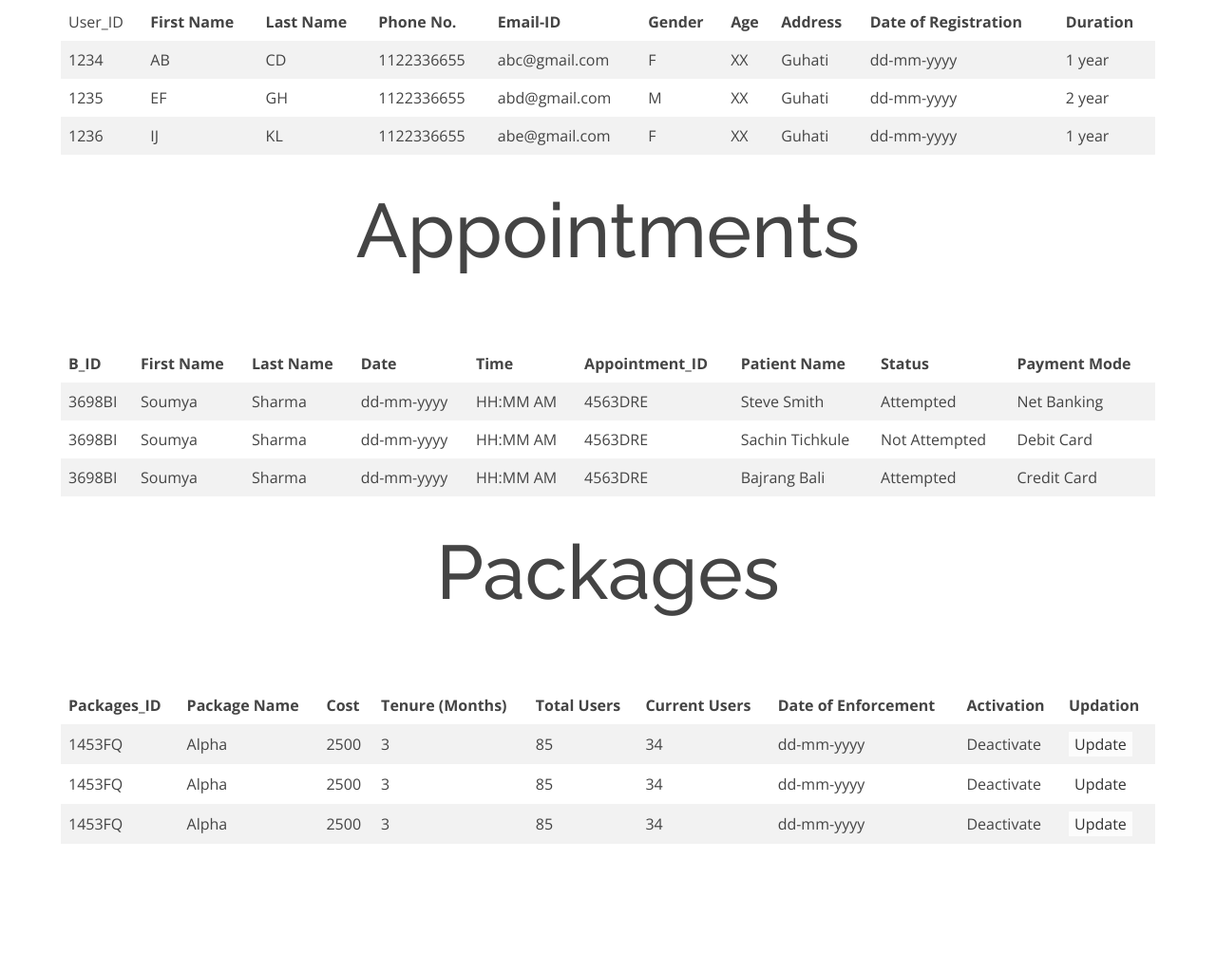
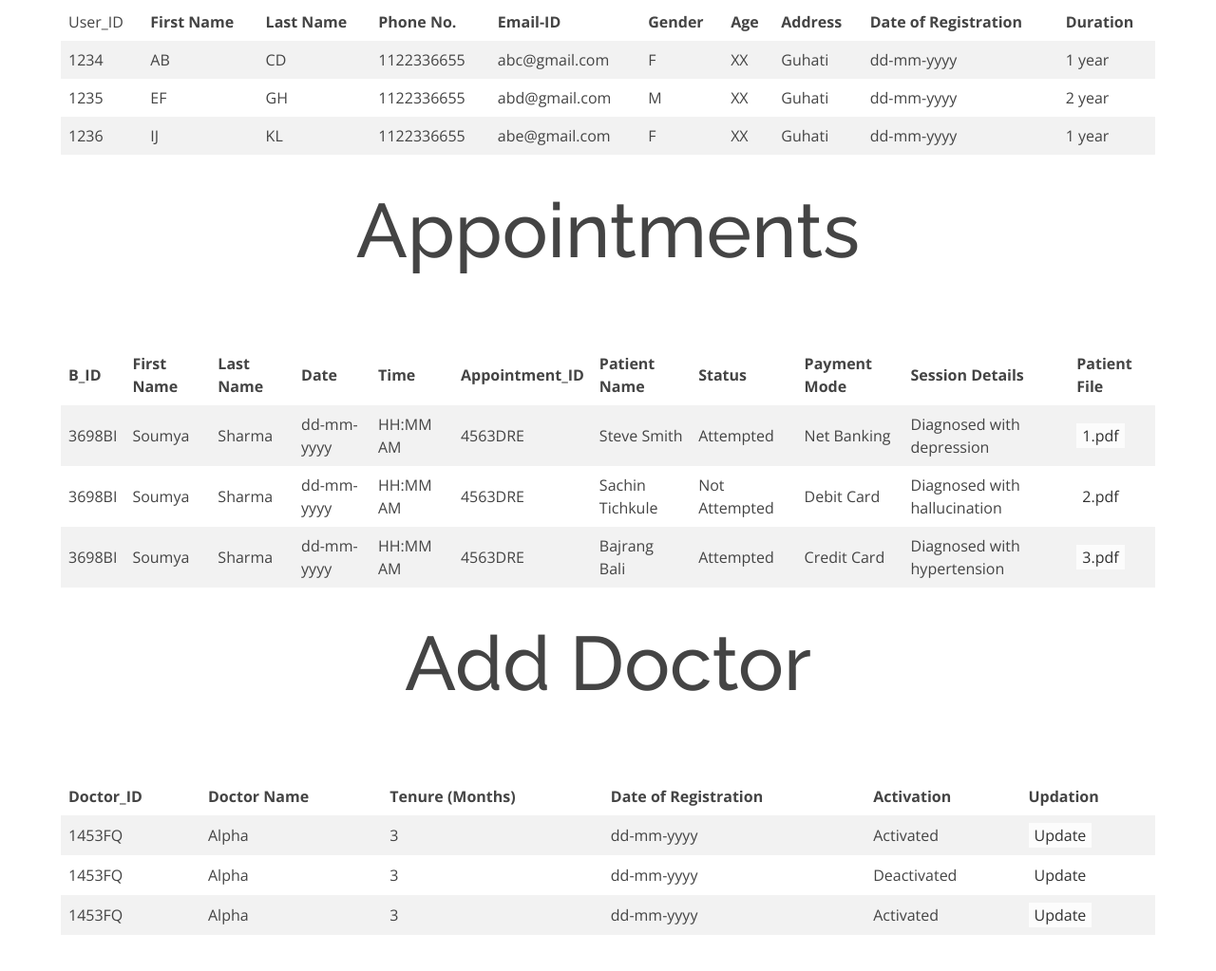
Before and after one commit to Sabarnna1/Astorianz-Doctor-Page, a plain HTML site: page Astorianz-admin-client-main/index.html in a window 1280 px wide. Shown: the part 837-1860 px from the top of the page at 95% size. Before the commit the page ends 1726 px from the top, so only its background shows below. Drawn offline with nearby package versions, Linux system fonts and the light colour scheme.

Commit message:
Add files via upload

```diff
--- a/Astorianz-admin-client-main/index.html
+++ b/Astorianz-admin-client-main/index.html
@@ -1,22 +1,17 @@
 <!DOCTYPE html>
 <html lang="en">
-
   <head>
     <meta charset="utf-8">
     <meta content="width=device-width, initial-scale=1.0" name="viewport">
 
-
     <title>Konfidantee</title>
     <meta content="" name="description">
     <meta content="" name="keywords">
-
     <!-- Favicons -->
     <link href="assets/img/favicon.png" rel="icon">
     <link href="assets/img/apple-touch-icon.png" rel="apple-touch-icon">
-
     <!-- Google Fonts -->
     <link href="https://fonts.googleapis.com/css?family=Open+Sans:300,300i,400,400i,600,600i,700,700i|Raleway:300,300i,400,400i,500,500i,600,600i,700,700i|Poppins:300,300i,400,400i,500,500i,600,600i,700,700i" rel="stylesheet">
-
     <!-- Vendor CSS Files -->
     <link href="assets/vendor/bootstrap/css/bootstrap.min.css" rel="stylesheet">
     <link href="assets/vendor/bootstrap-icons/bootstrap-icons.css" rel="stylesheet">
@@ -24,30 +19,24 @@
     <link href="assets/vendor/glightbox/css/glightbox.min.css" rel="stylesheet">
     <link href="assets/vendor/swiper/swiper-bundle.min.css" rel="stylesheet">
     <link href="assets/css/style.css" rel="stylesheet">
-
     <script src="https://kit.fontawesome.com/dbed6b6114.js" crossorigin="anonymous"></script>
 
-
   </head>
-
   <body>
-
     <!-- **** Header Area Start ***** -->
     <header id="header" class="fixed-top header-transparent">
       <div class="container d-flex align-items-center justify-content-between">
 
         <a href="index.html" class="logo"><img src="assets/img/logo.png" alt="" class="img-fluid"></a>
-
         <nav id="navbar" class="navbar">
           <ul>
             <li><a class="nav-link scrollto active" href="#userlist">Doctors List</a></li>
             <li><a class="nav-link scrollto" href="#bookings">Appointments</a></li>
             <li><a class="nav-link scrollto" href="#reviews">Reviews</a></li>
-          <li><a class="nav-link scrollto" href="#packages">Packages</a></li>
+            <li><a class="nav-link scrollto" href="#add_doctors">Add Doctors</a></li>
           </ul>
 
           <!-- <i class="bi bi-list mobile-nav-toggle"></i> -->
-
           <button class="menu mobile-nav-toggle" onclick="this.classList.toggle('opened');this.setAttribute('aria-expanded', this.classList.contains('opened'))" aria-label="Main Menu">
           <svg width="40" height="40" viewBox="0 0 100 100">
             <path class="line line1" d="M 20,29.000046 H 80.000231 C 80.000231,29.000046 94.498839,28.817352 94.532987,66.711331 94.543142,77.980673 90.966081,81.670246 85.259173,81.668997 79.552261,81.667751 75.000211,74.999942 75.000211,74.999942 L 25.000021,25.000058" />
@@ -55,9 +44,7 @@
             <path class="line line3" d="M 20,70.999954 H 80.000231 C 80.000231,70.999954 94.498839,71.182648 94.532987,33.288669 94.543142,22.019327 90.966081,18.329754 85.259173,18.331003 79.552261,18.332249 75.000211,25.000058 75.000211,25.000058 L 25.000021,74.999942" />
           </svg>
           </button>
-
           </nav><!-- .navbar -->
-
         </div>
       </header>
       <!-- ======= Hero Section ======= -->
@@ -68,12 +55,10 @@
           <!-- <a href="#about" class="btn-get-started scrollto">Get Started</a> -->
         </div>
         </section><!-- End Hero -->
-
         <main id="main">
           <div class="containercontent">
             <div class="headings" id="userlist">
               <h1>Doctors List</h1>
-
             </div>
             <div class="tablebox">
               <div style="overflow-x:auto;">
@@ -128,12 +113,10 @@
                   </tr>
                 </table>
               </div>
-
             </div>
             <!-- next -->
             <div class="headings" id="bookings">
               <h1>Appointments</h1>
-
             </div>
             <div class="tablebox">
               <div style="overflow-x:auto;">
@@ -148,6 +131,8 @@
                     <th>Patient Name</th>
                     <th>Status</th>
                     <th>Payment Mode</th>
+                    <th>Session Details</th>
+                    <th>Patient File</th>
                   </tr>
                   <tr>
                     <td>3698BI</td>
@@ -159,6 +144,8 @@
                     <td>Steve Smith</td>
                     <td>Attempted</td>
                     <td>Net Banking</td>
+                    <td>Diagnosed with depression</td>
+                    <td><button class="open-button" onclick="first_form()">1.pdf</button></td>
                   </tr>
                   <tr>
                     <td>3698BI</td>
@@ -170,6 +157,8 @@
                     <td>Sachin Tichkule</td>
                     <td>Not Attempted</td>
                     <td>Debit Card</td>
+                    <td>Diagnosed with hallucination</td>
+                    <td><button class="open-button" onclick="first_form()">2.pdf</button></td>
                   </tr>
                   <tr>
                     <td>3698BI</td>
@@ -181,97 +170,83 @@
                     <td>Bajrang Bali</td>
                     <td>Attempted</td>
                     <td>Credit Card</td>
+                    <td>Diagnosed with hypertension</td>
+                    <td><button class="open-button" onclick="first_form()">3.pdf</button></td>
                   </tr>
                 </table>
               </div>
-
             </div>
-     <div class="headings" id="userlist">
-      <h1>Packages</h1>
+            <div class="headings" id="add_doctors">
+              <h1>Add Doctor</h1>
             </div>
             <div class="tablebox">
               <div style="overflow-x:auto;">
                 <table>
                   <tr>
-          <th>Packages_ID</th>
-          <th>Package Name</th>
-          <th>Cost</th>
+                    <th>Doctor_ID</th>
+                    <th>Doctor Name</th>
                     <th>Tenure (Months)</th>
-          <th>Total Users</th>
-          <th>Current Users</th>
-          <th>Date of Enforcement</th>
+                    <th>Date of Registration</th>
                     <th>Activation</th>
                     <th>Updation</th>
                   </tr>
                   <tr>
                     <td>1453FQ</td>
                     <td>Alpha</td>
-          <td>2500</td>
                     <td>3</td>
-          <td>85</td>
-          <td>34</td>
                     <td>dd-mm-yyyy</td>
-          <td>Deactivate</td>
+                    <td>Activated</td>
                     <td><button class="open-button" onclick="openForm()">Update</button></td>
                   </tr>
                   <tr>
                     <td>1453FQ</td>
                     <td>Alpha</td>
-          <td>2500</td>
                     <td>3</td>
-          <td>85</td>
-          <td>34</td>
                     <td>dd-mm-yyyy</td>
-          <td>Deactivate</td>
+                    <td>Deactivated</td>
                     <td><button class="open-button" onclick="openForm()">Update</button></td>
                   </tr>
                   <tr>
                     <td>1453FQ</td>
                     <td>Alpha</td>
-          <td>2500</td>
                     <td>3</td>
-          <td>85</td>
-          <td>34</td>
                     <td>dd-mm-yyyy</td>
-          <td>Deactivate</td>
+                    <td>Activated</td>
                     <td><button class="open-button" onclick="openForm()">Update</button></td>
-
                   </tr>
                 </table>
               </div>
-
             </div>
             <!-- next -->
-
-
+          </div>
+          <br><br><br>
+          <div class="form-popup" id="first_form">
+            <form action="" class="form-container">
+              <label for="myfile">Select a file:</label>
+              <input type="file" id="myfile" name="myfile">
+              <button type="submit" class="btn">Apply</button>
+              <button type="button" class="btn cancel" onclick="closeForm()">Close</button>
+            </form>
           </div>
           <div class="form-popup" id="myForm">
             <form action="" class="form-container">
               <h1>1453FQ</h1>
+              <label for="doctor_name"><b>Doctor Name</b></label>
+              <input type="text" placeholder="Name" name="doctorname">
 
-        <label for="packagename"><b>Package Name</b></label>
-        <input type="text" placeholder="Alpha" name="packagename">
-
-
-        <label for="packageprice"><b>Package Price</b></label>
-        <input type="text" placeholder="2500" name="packageprice" >
-
-
-        <label for="packagetenure"><b>Package Tenure</b></label>
-        <input type="number" placeholder="3" name="packagetenure" >
-
+              <label for="doctor_duration"><b>Duration</b></label>
+              <input type="number" placeholder="No. of months" name="doctor_duration" >
+              <label for="date_of_registration"><b>Date</b></label>
+              <input type="date" name="date" placeholder="date">
               <label for="status"><b>Activation</b></label>
-
               <select name="packagestatus" id="status">
-          <option value="Actiavte">Activate</option>
+                <option value="Activate">Activate</option>
                 <option value="Deactivate">Deactivate</option>
-
               </select>
               <button type="submit" class="btn">Apply</button>
               <button type="button" class="btn cancel" onclick="closeForm()">Close</button>
             </form>
           </div>
-
           <script>
           function openForm() {
           document.getElementById("myForm").style.display = "block";
@@ -279,6 +254,10 @@
 
           function closeForm() {
           document.getElementById("myForm").style.display = "none";
+          document.getElementById("first_form").style.display = "none";
+          }
+          function first_form(){
+          document.getElementById("first_form").style.display = "block";
           }
           </script>
           <script src="assets/vendor/bootstrap/js/bootstrap.bundle.min.js"></script>
@@ -289,7 +268,5 @@
           <script src="assets/vendor/purecounter/purecounter.js"></script>
           <script src="assets/vendor/swiper/swiper-bundle.min.js"></script>
           <script src="assets/js/main.js"></script>
-
         </body>
-
       </html>
```
Lines whose indentation alone changed are shown as unchanged.
